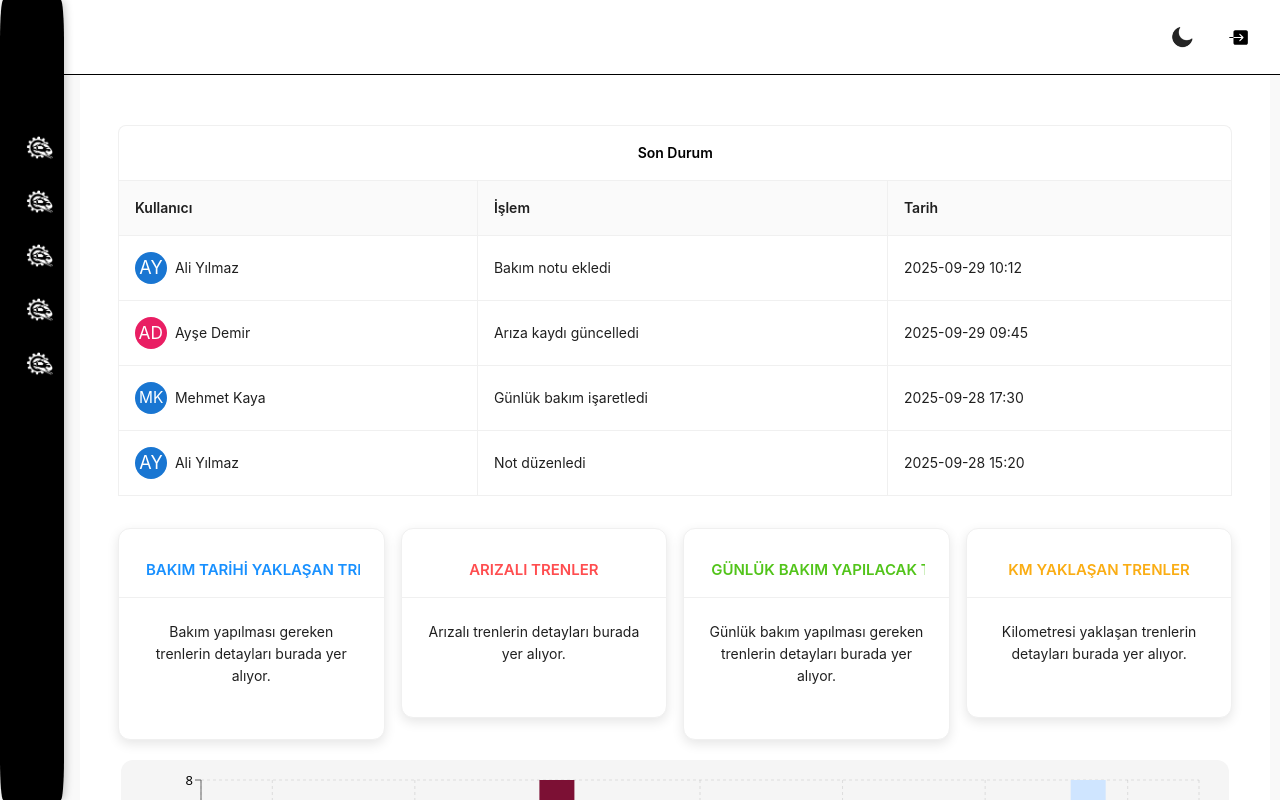
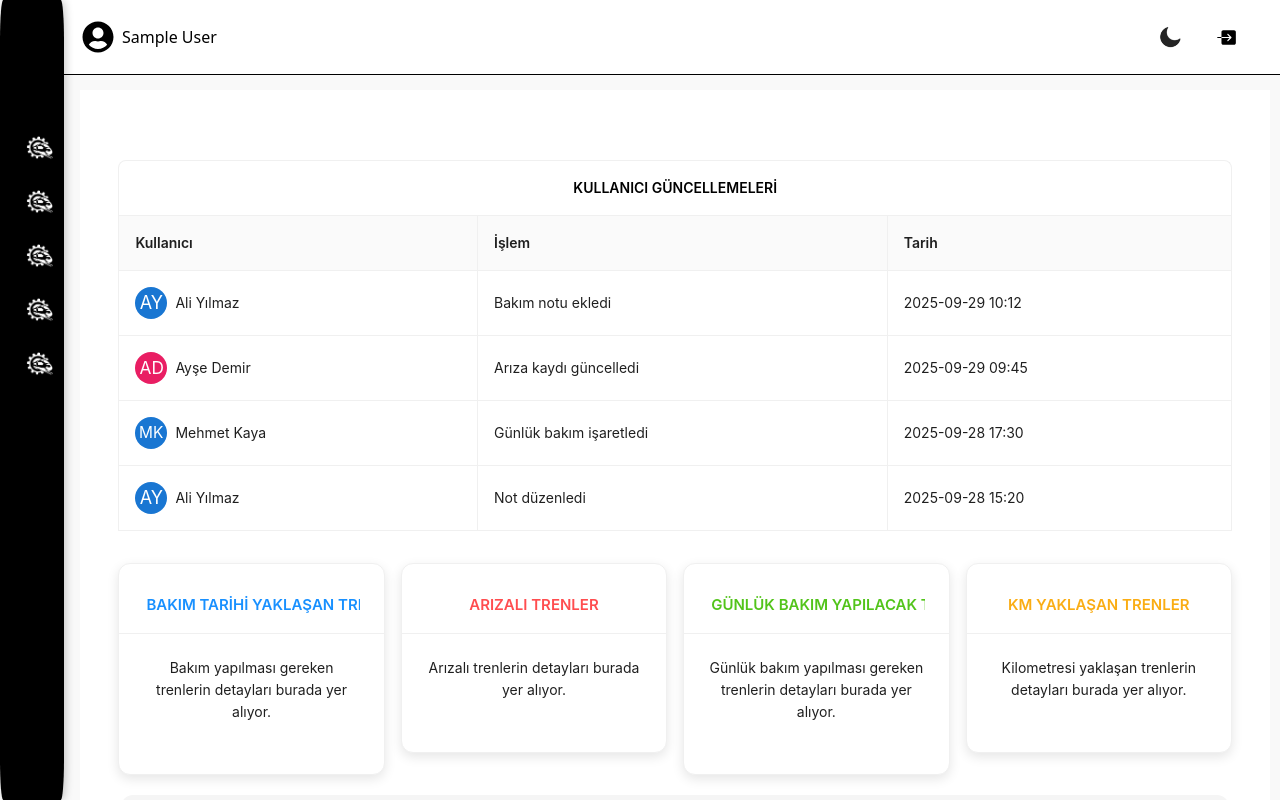
Before and after one commit to sudenznl/loginPage_withReact, a React (Vite) app: page /home in a window 1280 px wide. Shown: the top 800 px of the page. Built offline with nearby package versions, Linux system fonts and the light colour scheme; sample sign-in values are in the browser's storage.

Commit message:
navbar user-icon düzenlenmesi

```diff
--- a/src/components/LoginForm.tsx
+++ b/src/components/LoginForm.tsx
@@ -21,15 +21,16 @@ const LoginForm: React.FC = () => {
   e.preventDefault();
   setError('');
 
-    // Kullanıcı adı ve şifre doğrulamasını yapıyoruz : ve giriş başarılıysa homepage gödreiyoruz :
   const user = users.find(u => u.username === username && u.password === password);
+  // Kullanıcı adı ve şifre doğru girilirse home page yönlendiriyoruz.
   if (user)
   {
-      console.log('Giriş başarılı!', user);
+    console.log('Giriş başarılı!', user.name);
     alert(`Hoş geldiniz ${user.name}!`);
+    localStorage.setItem("currentUser", JSON.stringify(user)); // kullanıcıyı keydediyoruz ki iconda görünebilsin.
     navigate('/home');
   }
-    else
+  else //yanlış girişte hata mesajı gösteriyoruz.
   {
     setError('Kullanıcı adı veya şifre hatalı!');
   }
@@ -40,8 +41,8 @@ const LoginForm: React.FC = () => {
     initial={{ opacity: 0, y: 50 }}
     animate={{ opacity: 1, y: 0 }}
     transition={{ duration: 0.7 }}
-    className="login-form" onSubmit={handleSubmit}
-    >
+    className="login-form" onSubmit={handleSubmit}>
+
       <div className="logo-container">
         <div className="logo-wrap">
           <img src={logo} alt="TMS Logo" className="logoform" />
--- a/src/components/NavBar.tsx
+++ b/src/components/NavBar.tsx
@@ -1,9 +1,10 @@
-import React from 'react';
+import React, {useState, useEffect} from 'react';
 import { useNavigate } from 'react-router-dom';
 import '../styles/NavBar.css';
 import toggle_light from '../assets/day.png';
 import toggle_dark from '../assets/night.png';
 import { IoIosExit } from "react-icons/io";
+import { FaUserCircle } from 'react-icons/fa';
 
 interface NavBarProps {
   theme: string;
@@ -17,14 +18,40 @@ const NavBar: React.FC<NavBarProps> = ({ theme, setTheme }) => {
     setTheme(theme === 'light' ? 'dark' : 'light');
   };
 
-  //burada çıkış yapmak için navigate ekledik ve geri login'e yönlendirdik :
+  // Kullanıcı bilgilerini state'e alıyoruz.
+  const [currentUser, setCurrentUser] = useState<{ name: string } | null>(null);
+
+  useEffect(() => {
+      const user = localStorage.getItem("currentUser");
+      if (user) {
+        setCurrentUser(JSON.parse(user));
+      }
+    }, []);
+
   const handleLogout = () => {
+    localStorage.removeItem("currentUser"); //çıkış yaptıktan sonra kullanıcıyı localStorageden kaldırıyoruz ki çakışma olmasın.
     navigate('/login');
   };
 
   return (
+
     <div className={`NavBar ${theme}`}>
 
+      <div className="left-section">
+        {currentUser && (
+          <div className="user-avatar">
+            <FaUserCircle
+              className="avatar-icon"
+              size={32}
+              aria-label="User Icon"
+            />
+            <span className="user-name">{currentUser.name}</span>
+          </div>
+        )}
+
+      </div>
+
+      <div className="right-section">
         <img
           onClick={toggle_mode}
           src={theme === 'light' ? toggle_dark : toggle_light}
@@ -38,7 +65,7 @@ const NavBar: React.FC<NavBarProps> = ({ theme, setTheme }) => {
           size={28}
           aria-label="Çıkış"
         />
-
+      </div>
     </div>
   );
 };
--- a/src/components/UserProcess.tsx
+++ b/src/components/UserProcess.tsx
@@ -12,6 +12,7 @@ const getUserAvatar = (name: string, gender: "male" | "female") => (
   </Avatar>
 );
 
+//şimdilik güncelleme atıyoruz :
 const userActions = [
   { userId: "u1", action: "Bakım notu ekledi", date: "2025-09-29 10:12" },
   { userId: "u2", action: "Arıza kaydı güncelledi", date: "2025-09-29 09:45" },
@@ -31,7 +32,8 @@ const columns = [
           {getUserAvatar(user.name, user.gender)}
           {user.name}
         </span>
-      ) : (
+      ) :
+      (
         <span className="unknown-user">Bilinmeyen Kullanıcı</span>
       );
     }
@@ -55,7 +57,7 @@ const UserProcess: React.FC = () => (
       dataSource={userActions.map((item, idx) => ({ ...item, key: idx }))}
       pagination={false}
       bordered
-      title={() => <span className="table-title">Son Durum</span>}
+      title={() => <span className="table-title">KULLANICI GÜNCELLEMELERİ</span>}
     />
   </div>
 );
--- a/src/data/user.ts
+++ b/src/data/user.ts
@@ -5,11 +5,12 @@ export interface UserType {
   gender: "male" | "female";
   username: string;
   password: string;
+  isLoggedIn?: boolean; // kontrol ekledik
 }
 
 export const users: UserType[] = [
-  { id: "u1", name: "Ali Yılmaz", role: "yetkili", gender: "male", username:"yetkiliali",password: "ali12345" },
-  { id: "u2", name: "Ayşe Demir", role: "yetkili", gender: "female", username:"yetkiliayse",password: "ayse12345" },
-  { id: "u3", name: "Mehmet Kaya", role: "yetkili", gender: "male",username:"yetkilimehmet", password: "mehmet12345" },
-  { id: "u4", name: "Zeynep Şahin", role: "yetkili", gender: "female", username:"yetkilizeynep",password: "zeynep12345" }
+  { id: "u1", name: "Ali Yılmaz", role: "yetkili", gender: "male", username:"yetkiliali",password: "ali12345", isLoggedIn: false },
+  { id: "u2", name: "Ayşe Demir", role: "yetkili", gender: "female", username:"yetkiliayse",password: "ayse12345", isLoggedIn: false },
+  { id: "u3", name: "Mehmet Kaya", role: "yetkili", gender: "male",username:"yetkilimehmet", password: "mehmet12345", isLoggedIn: false },
+  { id: "u4", name: "Zeynep Şahin", role: "yetkili", gender: "female", username:"yetkilizeynep",password: "zeynep12345", isLoggedIn: false }
 ];
--- a/src/styles/HomePage.css
+++ b/src/styles/HomePage.css
@@ -15,7 +15,7 @@ padding: 3%;
 width: 93vw;
 text-align: center;
 margin-left: 75px;
-margin-top: 55px;
+margin-top: 15px;
 }
 
 /* çok da güzel durmadı gibi.
--- a/src/styles/NavBar.css
+++ b/src/styles/NavBar.css
@@ -3,14 +3,30 @@
     height: 75px;
     width: 100vw;
     display: flex;
-    justify-content: flex-end;
+    justify-content: space-between;
     align-items: center;
     padding: 10px 24px;
     border-bottom: 1px solid #000;
     transition: background-color 0.3s ease;
-    position: fixed;
+    position: relative;
     z-index: 1000;
-    gap: 12px; /* ikonlar arasında boşluk */
+    gap: 12px;
+}
+
+ .left-section
+{
+    padding: 3%;
+    display: flex;
+    align-items: center;
+    gap: 12px;
+}
+
+.right-section
+{
+    display: flex;
+    align-items: center;
+    gap: 12px;
+    padding: 1%;
 }
 
 .NavBar.light
@@ -44,6 +60,7 @@
     height: 45px;
     color: inherit;
     z-index: 10000;
+    display: inline-block;
 }
 
 .NavBar.light .logout_icon:hover
@@ -55,3 +72,15 @@
 {
     color: #7aa2ff;
 }
+
+.user-wrapper{
+    position: relative;
+    display: inline-block;
+}
+
+.user-avatar {
+  display: flex;
+  align-items: center;
+  padding-left: 16px;
+  gap: 8px;
+}
```
Also changed, not shown: src/components/HPTable.tsx (+22 -9 lines). Lines whose indentation alone changed are shown as unchanged.
